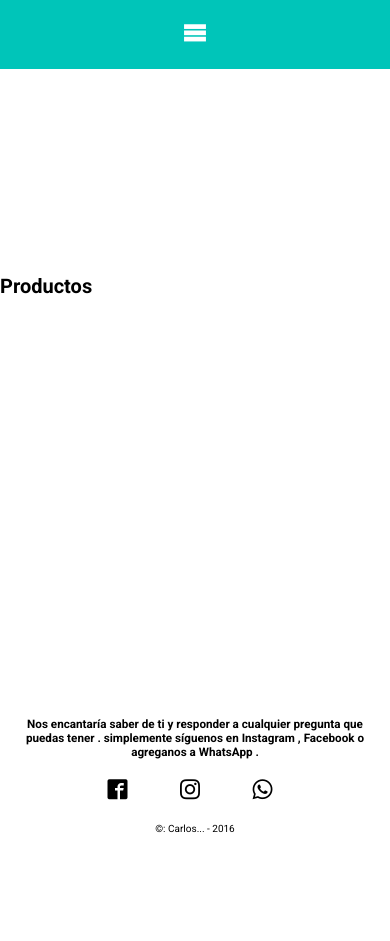
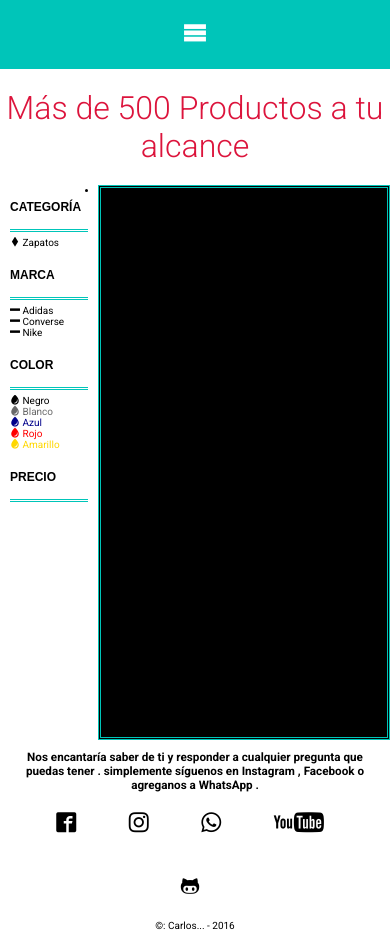
Before and after one commit to caaguirre194/ShoesPage, a plain HTML site: page productos.html in a window 390 px wide. Before the commit the page ends 844 px from the top, so only its background shows below. Drawn offline with nearby package versions, Linux system fonts and the light colour scheme; files whose address does not match are found by name.

Commit message:
Arreglos pagina Productos
Se modifica la pagina de productos.

```diff
--- a/css/styleGlobal.css
+++ b/css/styleGlobal.css
@@ -176,6 +176,4 @@ footer>ul>li>a>span{
       header>nav>ul>li>a{
      	display: block;
      }
-
-
 }
--- a/css/styleProductos.css
+++ b/css/styleProductos.css
@@ -0,0 +1,319 @@
+/*
+#DC143C ---> rosado genial
+*/
+
+
+*{
+	margin: 0;
+	padding: 0;
+	-webkit-box-sizing: border-box;
+	-moz-box-sizing: border-box;
+	box-sizing: border-box;
+}
+
+a{
+ text-decoration: none;
+}
+
+
+
+div.contenedor>.slider-title>a{
+	color: #DC143C;
+	text-decoration: none;
+}
+
+ul {
+	list-style-type: none;
+}
+
+/* Encabezado del Slider */
+.slider-title {
+	text-align: center;
+	margin: 20px 0 20px;
+	font-size: 3.2em;
+	font-weight: 300;
+	color: #FFF;
+}
+
+body{
+
+    	display: flex;
+    	/*Pone debajo el footer.*/
+    	flex-wrap:wrap;
+    	/*hace que el footer quede siempre abajo de la pag.*/
+    	min-height: 100vh;
+
+	background: #fff;
+	font-family: 'Roboto', Arial, Tahoma, Sans-serif, Verdana, Helvetica;
+	font-size: 62.5%;
+
+}
+
+
+div.contenedor{
+	width: 100%;
+	max-width: 2000px;
+	margin:0 auto;
+	overflow: hidden;
+}
+
+
+
+div.menu_bar{
+display: none;
+}
+
+header{
+	width: 100%;
+}
+
+header>nav{
+	text-align: center;
+	z-index: 1000;
+	background: #000000;
+	max-width: 2000px;
+	width: 100%;
+}
+
+header>nav>ul{
+	list-style: none;
+}
+
+header>nav>ul>li{
+display: inline-block;
+position: relative;
+}
+
+header>nav>ul>li>a{
+font-size: medium;
+font-family: "Tahoma", "Geneva", sans-serif;
+color: #fff;
+display: block;
+text-decoration: none;
+padding: 20px;
+}
+
+/*header>nav>ul>li>a:hover{
+color: #00c5b9;
+}*/
+
+header>nav>ul>li:hover{
+background: #00c5b9;
+}
+
+header>nav>ul>li>a>span{
+	margin-right: 10px;
+}
+
+
+section.left_box{
+    display: inline-block;
+    width: 25%;
+    height: 555px;
+}
+
+
+section.left_box>ul>li {
+    padding-bottom: 5px;
+    display: list-item;
+    text-align: -webkit-match-parent;
+}
+
+.cabecera-cat{
+    border-bottom:double #00c5b9;
+    /*  #DC143C*    ------>  #00c5b9/*/
+    margin-top: 10px;
+    margin-left:10px;
+    margin-right: 10px;
+    padding-bottom: 10px;
+
+   font: 12px museosans500,arial,Lucida;
+    font-weight: 700;
+    text-transform: uppercase;
+    cursor: pointer;
+    line-height: 24px;
+}
+
+span.title{
+   float: center;
+}
+
+.contenido-cat{
+    margin-top: 5px;
+    margin-left:10px;
+    margin-right: 10px;
+    background:#fff;
+    max-height: 170px;
+    overflow: auto;
+}
+
+.contenido-cat>li{
+   padding-bottom: 5px;
+    display: list-item;
+    text-align: center;
+}
+.marca-adidas>a, .marca-nike>a, .marca-converse>a, .categoria-zapatos>a{
+   color: #000;
+}
+
+.color-blanco>a{
+color: #696969;
+}
+
+.color-negro>a{
+color: #000;
+
+}
+
+.color-azul>a{
+color: #00008B;
+}
+
+.color-amarillo>a{
+color: #FFD700;
+}
+
+.color-rojo>a{
+color: #FF0000;
+}
+
+
+.contenido-cat>li>a>.title{
+	color: #000;
+	text-decoration: none;
+}
+
+aside.right_box{
+    border: double #00c5b9;
+
+    float:right;
+    margin: 0;
+    width: 75%;
+    height: 555px;
+    background: #000;
+
+    display: list-item;
+    text-align: -webkit-match-parent;
+
+
+}
+
+aside.right_box>li.img-zapato{
+     border: double #00c5b9;
+}
+
+
+
+
+footer{
+   	background: #fff;
+    align-self:flex-end;
+    width: 100%;
+    text-align: center;
+    color: #000;
+    padding: 1em;
+}
+
+footer>ul{
+    list-style: none;
+}
+
+footer>ul>li{
+display: inline-block;
+position: relative;
+}
+
+footer>ul>li>a{
+text-decoration: none;
+font-size: 20px;
+color: #000;
+display: block;
+padding: 20px;
+}
+
+footer>ul>li>a>span.icon-facebook2:hover{
+color: #3b5998;
+}
+
+footer>ul>li>a>span.icon-whatsapp:hover{
+color: #34af23;
+}
+
+footer>ul>li>a>span.icon-instagram:hover{
+color: #e1306c;
+}
+
+footer>ul>li>a>span.icon-github:hover{
+color: #333333;
+}
+
+footer>ul>li>a>span.icon-youtube2:hover{
+color: #cd201f;
+}
+
+footer>ul>li>a>span{
+    margin-right: 10px;
+}
+
+
+
+
+@media screen and (max-width: 750px){
+
+    body{
+      padding-top: 69px;
+    }
+
+
+    div.menu_bar{
+    	display: block;
+    	width: 100%;
+    	position: fixed;
+    	top: 0;
+    	background: #000;
+    }
+
+    div.menu_bar>a.bt_menu{
+    	text-align: center;
+    	display: block;
+    	padding: 20px;
+    	color: #fff;
+    	overflow: hidden;
+    	font-size: 25px;
+    	font-weight: bold;
+    	text-decoration: none;
+    }
+
+     div.menu_bar>span{
+    float: center;
+    font-size: 40px;
+     }
+
+     /* div.menu_bar>a:hover{
+        color: #24ffff;
+     }*/
+
+     div.menu_bar>a:hover{
+        background: #00c5b9;
+     }
+
+     header>nav{
+     	width: 80%;
+     	height: 100%;
+        position: fixed;
+     	right: 100%;
+     	margin: 0;
+     	overflow: hidden;
+
+     }
+
+
+     header>nav>ul>li{
+     	display: block;
+     	border-bottom: 1px solid rgba(255,255,255,.5);
+     }
+
+      header>nav>ul>li>a{
+     	display: block;
+     }
+}
--- a/productos.html
+++ b/productos.html
@@ -1,11 +1,14 @@
 <!DOCTYPE html>
 <html lang="es">
 <head>
-	<!-- Permite simbolos raros y la letra Ñ -->
+	<!-- Permite simbolos raros y la letra Ñ
+
+	http://www.webestilo.com/guia/articulo.phtml?art=2
+
+	-->
 	<meta charset="UTF-8">
 	<!-- Titulo de la pagina -->
-	<title>Productos-Saltapul Shoes</title>
-
+	<title>Saltapul Shoes</title>
 
     <!-- Permiten el uso de jquery en Cloud9 -->
     <script src="//code.jquery.com/jquery-1.11.2.min.js"></script>
@@ -18,12 +21,12 @@
 	<link href='http://fonts.googleapis.com/css?family=Roboto:400,300,700' rel='stylesheet' type='text/css'>
 
 
+
 	<!-- Estilos de el nav y el footer -->
-	<link rel="stylesheet" href="css/styleGlobal.css">
+	<link rel="stylesheet" href="css/styleProductos.css">
 	<!-- Estilos de los iconos -->
 	<link rel="stylesheet" href="css/fonts.css">
-	<!-- Estilos del Slider -->
-	<link rel="stylesheet" href="css/style.css">
+
 
     <!-- Controlador del nav Responsive -->
     <script src="js/mainMenu.js"></script>
@@ -34,9 +37,9 @@
 </head>
 <body>
 
+
  <!-- Div contenedor que permite el diseño responsive-->
  <div class="contenedor">
-
 
   <header>
 	        <div class="menu_bar"><a href="#" class="bt_menu"><span class="icon-menu"></span></a>
@@ -57,33 +60,166 @@
     		            </li>
     	</ul>
     </nav>
+
         </header>
+
+            <!-- Titulo del slider -->
+	<h1 class="slider-title"><a>Más de 500 Productos a tu alcance</a></h1>
+
 </div>
+
+	<!-- Slider Container -->
+	<section class="left_box">
+		<ul>
+			<li class="categoria">
+				<div class="cabecera-cat">
+					<span class="title">CATEGORÍA</span>
+				</div>
+				<div class="contenido-cat">
+					<ul>
+						 <li class="categoria-zapatos" >
+                        	<a href="">
+				     		<span class="icon-diamonds"></span>
+					        <span class="title">Zapatos</span>
+					        </a>
+                        </li>
+					</ul>
+				</div>
+			</li>
+			<li class="marca">
+				<div class="cabecera-cat">
+					<span class="title">MARCA</span>
+				</div>
+				<div class="contenido-cat">
+					<ul>
+						 <li class="marca-adidas" >
+                        	<a href="">
+				     		<span class="icon-minus"></span>
+					        <span class="title">Adidas</span>
+					        </a>
+                        </li>
+                         <li class="marca-converse" >
+                        	<a href="">
+				     		<span class="icon-minus"></span>
+					        <span class="title">Converse</span>
+					        </a>
+                        </li>
+
+                        <li class="marca-nike" >
+                        	<a href="">
+				     		<span class="icon-minus"></span>
+					        <span class="title">Nike</span>
+					        </a>
+                        </li>
+
+					</ul>
+				</div>
+
+			</li>
+			<li class="color">
+				<div class="cabecera-cat">
+					<span class="title">COLOR</span>
+				</div>
+				<div class="contenido-cat">
+					<ul>
+
+                        <li class="color-negro" >
+                        	<a href="">
+				     		<span class="icon-droplet"></span>
+					        <span class="title">Negro</span>
+					        </a>
+                        </li>
+
+                        <li class="color-blanco">
+                        	<a href="">
+				     		<span class="icon-droplet"></span>
+					        <span class="title">Blanco</span>
+					        </a>
+                        </li>
+
+                        <li class="color-azul" >
+                        	<a href="">
+				     		<span class="icon-droplet"></span>
+					        <span class="title">Azul</span>
+					        </a>
+                        </li>
+
+                        <li class="color-rojo" >
+                        	<a href="">
+				     		<span class="icon-droplet"></span>
+					        <span class="title">Rojo</span>
+					        </a>
+                        </li>
+
+                         <li class="color-amarillo" >
+                        	<a href="">
+				     		<span class="icon-droplet"></span>
+					        <span class="title">Amarillo</span>
+					        </a>
+                        </li>
+
+
+
+
+					</ul>
+				</div>
+
+			</li>
+			<li class="precio">
+				<div class="cabecera-cat">
+					<span class="title">PRECIO</span>
+				</div>
+				<div class="contenido-cat">
+
+				</div>
+			</li>
+        	</ul>
+
+	</section>
+
+
+	 <aside class="right_box">
+        	<ul>
+        		<li class="img-zapato">
+        		<div>
+
+        		</div>
+        		</li>
+        		<li class="img-zapato">
+        			<div>
+
+        		</div>
+        		</li>
+        		<li class="img-zapato">
+        				<div>
+
+        		</div>
+        		</li>
+        		<li class="img-zapato">
+        				<div>
+
+        		</div>
+        		</li>
+        		<li class="img-zapato">
+        			<div>
+
+        		</div>
+        		</li>
+        		<li class="img-zapato">
+        				<div>
+
+        		</div>
+        		</li>
+        	</ul>
+        </aside>
 
 
 
 
 
-
-
-<h1>Productos</h1>
-
-
-
-
-
-
-
-
-
-
-
-
-
-
-
-
-
+	<!-- Scripts del slider -->
+	<script src="js/jquery.min.js"></script>
+	<script src="js/main.js"></script>
 
 	<footer>
 		<h3>
@@ -98,6 +234,14 @@
 
     		            <li><a href="#"><span class="icon-whatsapp"></span></a>
     		            </li>
+
+                        <li><a href="#"><span class="icon-youtube2 "></span>
+    		            </a>
+    		            </li>
+
+                         <li><a href="#"><span class="icon-github"></span>
+    		            </a>
+    		            </li>
              </ul>
 		&copy: Carlos... - 2016
 	</footer>
```
Also changed, not shown: contactos.html (+9 -1 lines), index.html (+0 -1 lines), nosotros.html (+10 -1 lines).
